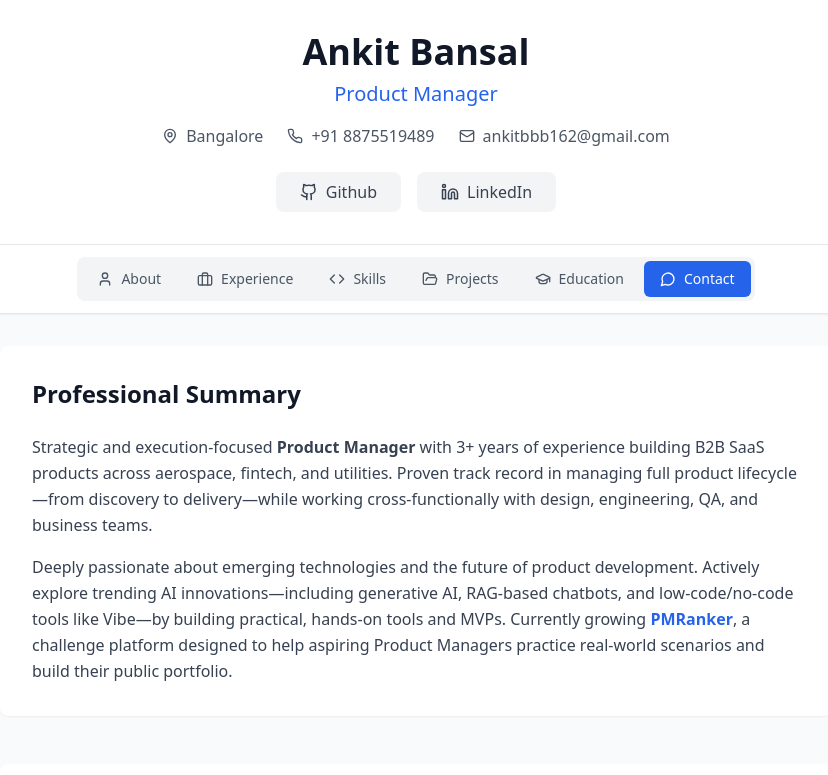
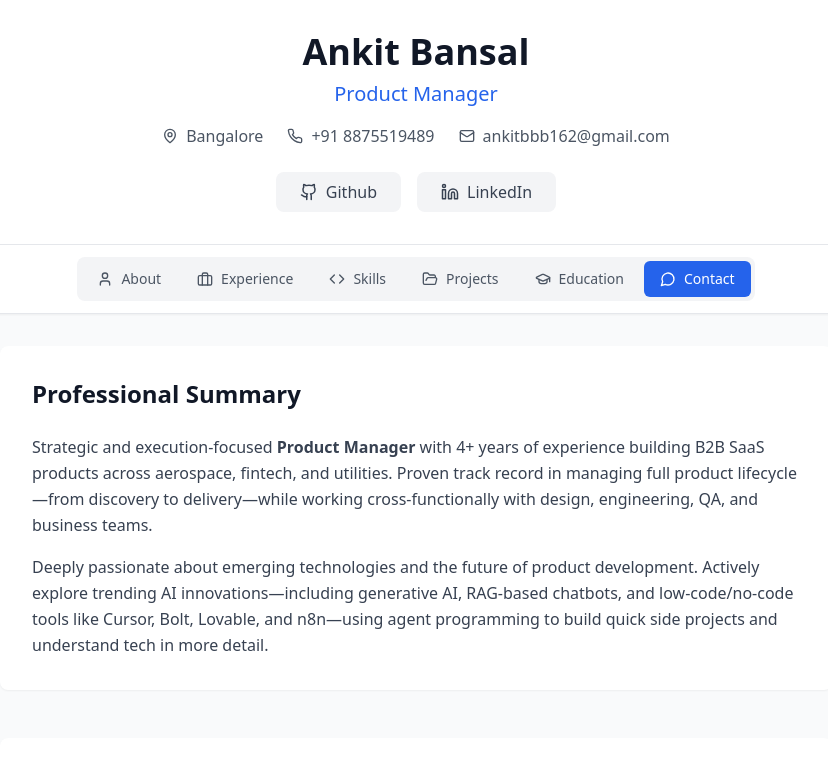
Before and after one commit to ankitbansal2101/digital-resume, a React (Vite) app: page / in a window 1280 px wide. Shown: the top 775 px of the page, without its empty margins (224-1052 px from the left). Built offline with nearby package versions, Linux system fonts and the light colour scheme.

Commit message:
Update About section

```diff
--- a/src/components/About.tsx
+++ b/src/components/About.tsx
@@ -10,7 +10,7 @@ const About = () => {
 
         <div className="prose prose-gray max-w-none">
           <p className="text-gray-700 leading-relaxed mb-4">
-            Strategic and execution-focused <strong>Product Manager</strong> with 3+ years of experience
+            Strategic and execution-focused <strong>Product Manager</strong> with 4+ years of experience
             building B2B SaaS products across aerospace, fintech, and utilities. Proven track record in
             managing full product lifecycle—from discovery to delivery—while working cross-functionally
             with design, engineering, QA, and business teams.
@@ -18,17 +18,8 @@ const About = () => {
 
 
           <p className="text-gray-700 leading-relaxed">
-  Deeply passionate about emerging technologies and the future of product development. Actively explore trending AI innovations—including generative AI, RAG-based chatbots, and low-code/no-code tools like Vibe—by building practical, hands-on tools and MVPs. Currently growing{' '}
-  <a
-    href="https://pmranker.com"
-    target="_blank"
-    rel="noopener noreferrer"
-    className="font-bold text-blue-600 hover:underline"
-  >
-    PMRanker
-  </a>
-  , a challenge platform designed to help aspiring Product Managers practice real-world scenarios and build their public portfolio.
-</p>
+            Deeply passionate about emerging technologies and the future of product development. Actively explore trending AI innovations—including generative AI, RAG-based chatbots, and low-code/no-code tools like Cursor, Bolt, Lovable, and n8n—using agent programming to build quick side projects and understand tech in more detail.
+          </p>
         </div>
       </div>
     </section>
```
